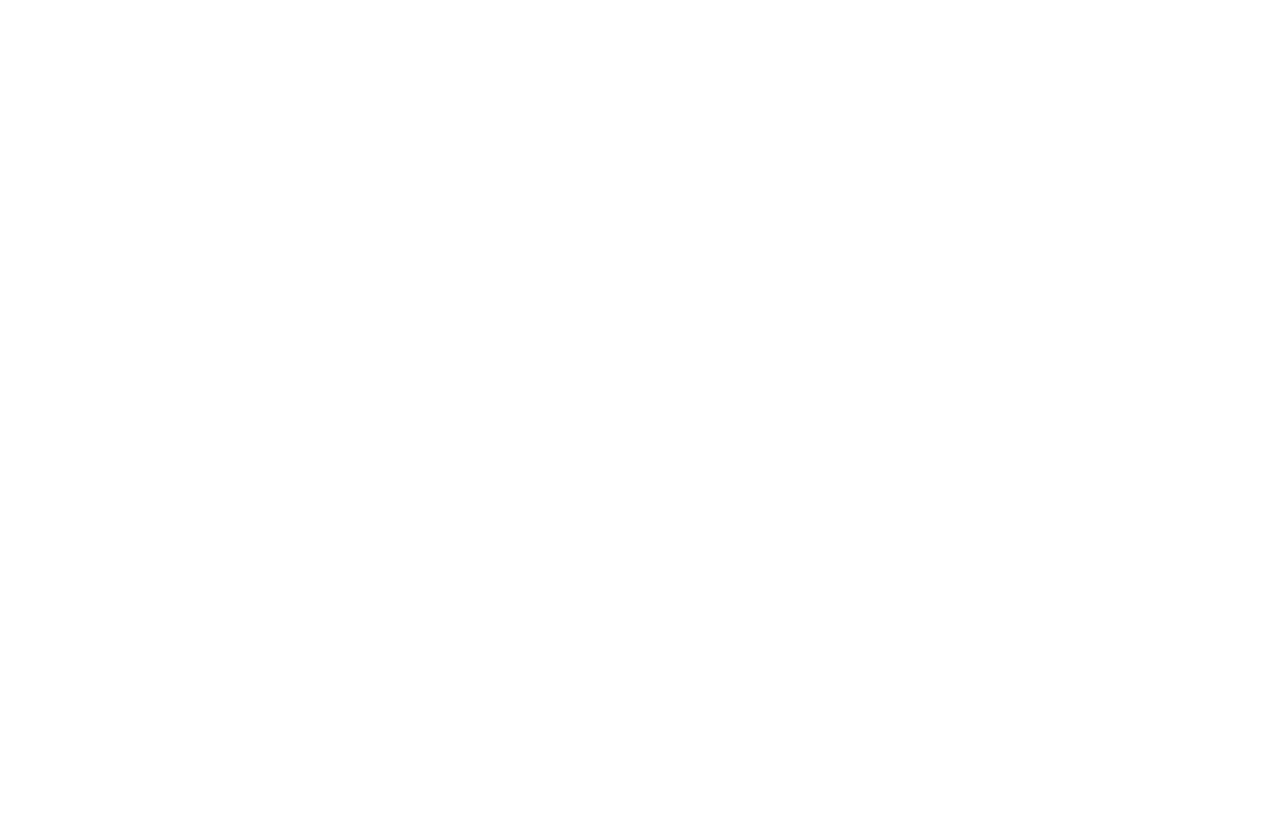
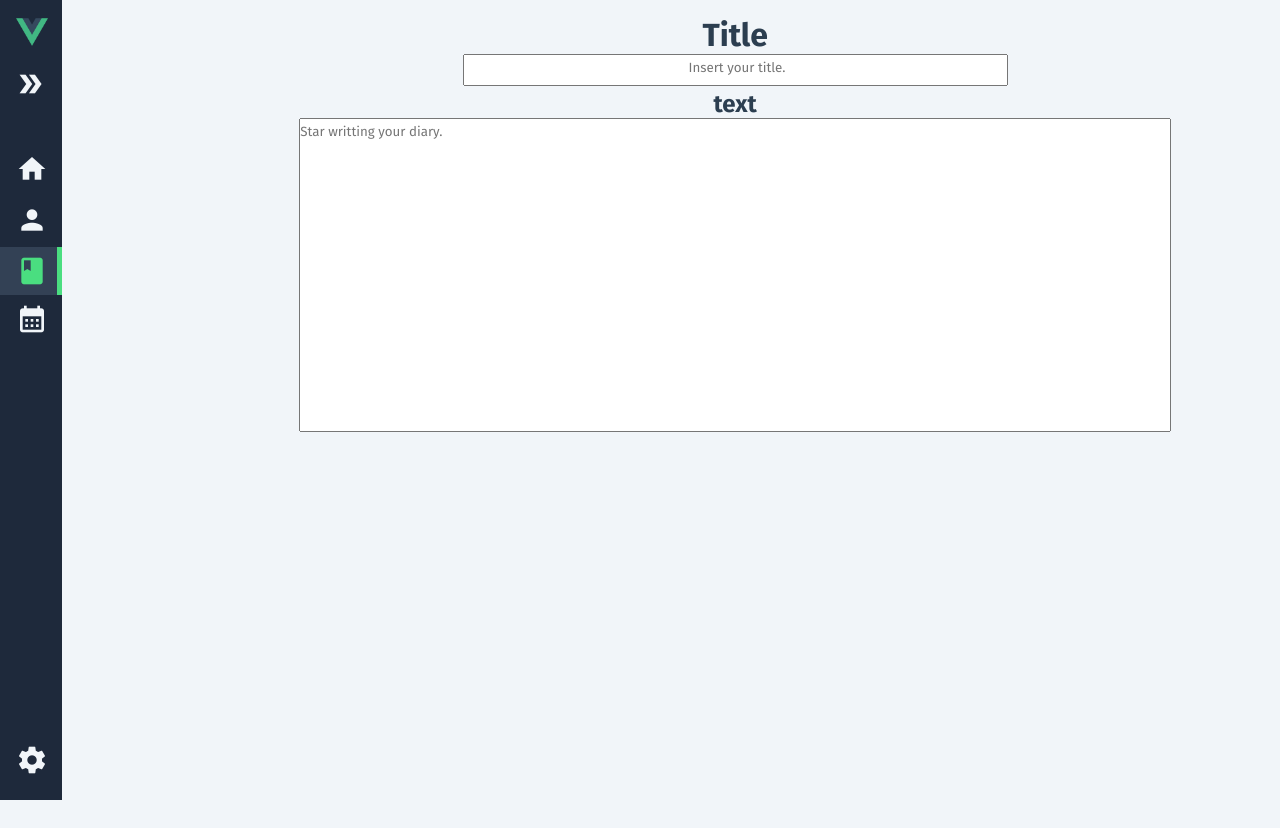
Before and after one commit to TomasOndrisak/Diary, a Vue app: page /diary in a window 1280 px wide. Before the commit this address had no page. Before the commit the page ends 800 px from the top, so only its background shows below. Built offline with nearby package versions, Linux system fonts and the light colour scheme.

Commit message:
navbar + diary 1.0

```diff
--- a/index.html
+++ b/index.html
@@ -9,6 +9,8 @@
 	<link rel="preconnect" href="https://fonts.gstatic.com" crossorigin>
 	<link href="https://fonts.googleapis.com/css2?family=Fira+Sans:ital,wght@0,400;0,700;0,900;1,400;1,700;1,900&display=swap" rel="stylesheet">
 	<link href="https://fonts.googleapis.com/css2?family=Material+Icons" rel="stylesheet">
+  <meta name="viewport" content="width=device-width, initial-scale=1.0">
+
 </head>
 <body>
   <div id="app"></div>
--- a/package.json
+++ b/package.json
@@ -6,6 +6,7 @@
     "build": "vite build"
   },
   "dependencies": {
+    "dayjs": "^1.11.5",
     "vue": "^3.0.4",
     "vue-router": "^4.1.5"
   },
--- a/src/App.vue
+++ b/src/App.vue
@@ -1,8 +1,57 @@
 <template>
   <div class="app">
+    <Sidebar />
     <router-view />
   </div>
 </template>
 
+<script>
+import Sidebar from "./components/Sidebar/Sidebar.vue";
+export default {
+  name: "App",
+  components: {
+    Sidebar,
+  },
+};
+</script>
+
 <style lang="scss">
+:root {
+  //variables
+  --primary: #4ade80;
+  --grey: #64748b;
+  --dark: #1e293b;
+  --dark-alt: #334155;
+  --light: #f1f5f9;
+  --sidebar-width: 300px;
+}
+* {
+  //resets vymaze margin padding boxing
+  margin: 0;
+  padding: 0;
+  box-sizing: border-box;
+  font-family: "Fira sans", sans-serif;
+}
+body {
+  background: var(--light); //znizi svetlost pozadia
+}
+button {
+  //buttony nemaju styling
+  cursor: pointer;
+  appearance: none;
+  border: none;
+  outline: none;
+  background: none;
+}
+.app {
+  display: flex;
+  main {
+    flex: 1 1 0;
+    padding: 2rem;
+    @media (max-width: 1024px) {
+      //pre ipady
+      padding-left: 6rem;
+    }
+  }
+}
 </style>
--- a/src/Views/About.vue
+++ b/src/Views/About.vue
@@ -1,6 +1,11 @@
 <template>
   <main class="about-page">
-    <h1>About</h1>
-    <p>About page</p>
+    <h1>About me</h1>
   </main>
 </template>
+
+<style scoped>
+img {
+  box-shadow: 10px 10px 5px #ccc;
+}
+</style>
--- /dev/null
+++ b/src/Views/Calendar.vue
@@ -0,0 +1,10 @@
+<template lang="">
+  <div>
+
+  </div>
+</template>
+<script>
+export default {};
+</script>
+<style lang="">
+</style>
--- /dev/null
+++ b/src/Views/Diary.vue
@@ -0,0 +1,61 @@
+<template>
+  <div class="input">
+    <h1>Title</h1>
+    <textarea
+      class="title"
+      v-model="title"
+      placeholder=" Insert your title."
+    ></textarea>
+    <h2>text</h2>
+    <textarea
+      class="text"
+      v-model="message"
+      placeholder="Star writting your diary."
+    ></textarea>
+
+    <div class="diary">
+      <Diary v-show="title || message" :message="message" :title="title" />
+    </div>
+  </div>
+</template>
+<script>
+import Diary from "../components/Diary/Diary.vue";
+export default {
+  components: { Diary },
+  data() {
+    return {
+      title: "",
+      message: "",
+    };
+  },
+};
+</script>
+
+<style lang="scss" scoped>
+.input {
+  box-sizing: content-box;
+  padding-top: 1rem;
+  padding-left: 10%;
+  width: 90%;
+  textarea.title {
+    width: 50% !important;
+    height: 2rem !important;
+    padding-top: 5px;
+    text-align: center;
+    resize: none;
+  }
+  textarea.text {
+    width: 80% !important;
+    height: 40% !important;
+    max-height: 40% !important;
+    padding-top: 5px;
+    resize: none;
+  }
+  .diary {
+    padding-top: 1rem;
+    width: 90%;
+    height: 50%;
+    padding-left: 10%;
+  }
+}
+</style>
--- a/src/Views/Home.vue
+++ b/src/Views/Home.vue
@@ -1,6 +1,6 @@
 <template>
   <main class="home-page">
-    <h1>Home</h1>
-    <p>Home page</p>
+    <h1>Diary app</h1>
+    <p>Make your own diary.</p>
   </main>
 </template>
--- /dev/null
+++ b/src/Views/Settings.vue
@@ -0,0 +1,6 @@
+<template>
+  <main class="settings-page">
+    <h1>Calendar</h1>
+    <p>Settings page</p>
+  </main>
+</template>
--- /dev/null
+++ b/src/components/Diary/Diary.vue
@@ -0,0 +1,35 @@
+<template>
+  <div class="border">
+    <h1>{{ title }}</h1>
+    <p style="white-space: pre-line">{{ message }}</p>
+  </div>
+</template>
+
+<script>
+export default {
+  props: ["message", "title"],
+};
+</script>
+
+<style lang="scss" scoped>
+h1 {
+  color: white;
+  padding-bottom: 1rem;
+}
+p {
+  padding-left: 5px;
+  text-align: left;
+  word-wrap: break-word;
+  color: white;
+}
+
+.border {
+  border-style: groove;
+  border-color: var(--primary);
+  background-color: var(--dark);
+  width: 100% !important;
+  max-height: 100% !important;
+  overflow: auto;
+  box-sizing: content-box;
+}
+</style>
--- /dev/null
+++ b/src/components/Sidebar/Sidebar.vue
@@ -0,0 +1,169 @@
+<template>
+  <aside :class="`${is_expanded && 'is-expanded'}`">
+    <div class="logo">
+      <img src="../../assets/logo.png" alt="vue" />
+    </div>
+
+    <div class="menu-toggle-wrap">
+      <button class="menu-toggle" @click="ToggleMenu">
+        <span class="material-icons">double_arrow</span>
+      </button>
+    </div>
+
+    <h3>Menu</h3>
+    <div class="menu">
+      <router-link class="button" to="/">
+        <span class="material-icons">home</span>
+        <span class="text">Home</span></router-link
+      >
+      <router-link class="button" to="/about">
+        <span class="material-icons">person</span>
+        <span class="text">About me</span></router-link
+      >
+      <router-link class="button" to="/diary">
+        <span class="material-icons">book</span>
+        <span class="text">Diary</span></router-link
+      >
+      <router-link class="button" to="/calendar">
+        <span class="material-icons">calendar_month</span>
+        <span class="text">Calendar</span></router-link
+      >
+    </div>
+    <!--Bottom panel-->
+    <div class="flex"></div>
+    <div class="menu">
+      <router-link class="button" to="/settings">
+        <span class="material-icons">settings</span>
+        <span class="text">Settings</span>
+      </router-link>
+    </div>
+  </aside>
+</template>
+<script setup>
+import { ref } from "vue";
+const is_expanded = ref(localStorage.getItem("is_expanded") === "true");
+
+const ToggleMenu = () => {
+  is_expanded.value = !is_expanded.value;
+  localStorage.setItem("is_expanded", is_expanded.value);
+};
+</script>
+
+<style lang="scss" scoped>
+aside {
+  display: flex;
+  flex-direction: column;
+  width: calc(2rem + 2rem);
+  overflow: hidden;
+  min-height: 100vh;
+  overflow: hidden;
+  padding: 1rem;
+
+  background-color: var(--dark);
+  color: var(--light);
+
+  transition: 0.2s ease-out;
+
+  .flex {
+    flex: 1 1 0;
+  }
+
+  .logo {
+    margin-bottom: 1rem;
+
+    img {
+      width: 2rem;
+    }
+  }
+
+  .menu-toggle-wrap {
+    display: flex;
+    justify-content: flex-end;
+    margin-bottom: 1rem;
+    position: relative;
+    top: 0;
+    transition: 0.2s ease-out;
+    .menu-toggle {
+      transition: 0.2s ease-out;
+      .material-icons {
+        font-size: 2rem;
+        color: var(--light);
+        transition: 0.2s ease-out;
+      }
+      &:hover {
+        .material-icons {
+          color: var(--primary);
+          transform: translateX(0.5rem);
+        }
+      }
+    }
+  }
+  h3,
+  .button .text {
+    opacity: 0;
+    transition: 0.3s ease-out;
+  }
+
+  h3 {
+    color: var(--grey);
+    font-size: 0.875rem;
+    margin-bottom: 0.5rem;
+    text-transform: uppercase;
+  }
+  .menu {
+    margin: 0 -1rem; // padding na element a nie na outside
+    .button {
+      display: flex;
+      align-items: center;
+      text-decoration: none;
+
+      padding: 0.5rem 1rem;
+      transition: 0.2s ease-out;
+      .material-icons {
+        font-size: 2rem;
+        color: var(--light);
+        transition: 0.2s ease-out;
+      }
+      .text {
+        color: var(--light);
+        transition: 0.2s ease-out;
+      }
+      &:hover,
+      &.router-link-exact-active {
+        background-color: var(--dark-alt);
+        .material-icons,
+        .text {
+          color: var(--primary);
+        }
+      }
+      &.router-link-exact-active {
+        border-right: 5px solid var(--primary);
+      }
+    }
+  }
+
+  &.is-expanded {
+    width: var(--sidebar-width);
+    .menu-toggle-wrap {
+      top: -3rem;
+      .menu-toggle {
+        transform: rotate(-180deg);
+      }
+    }
+    h3,
+    .button .text {
+      opacity: 1;
+    }
+    .button {
+      .material-icons {
+        margin-right: 1rem;
+      }
+    }
+  }
+
+  @media (max-width: 768px) {
+    position: fixed;
+    z-index: 99;
+  }
+}
+</style>
--- a/src/index.css
+++ b/src/index.css
@@ -4,5 +4,4 @@
   -moz-osx-font-smoothing: grayscale;
   text-align: center;
   color: #2c3e50;
-  margin-top: 60px;
 }
```
Also changed, not shown: src/router/index.js (+17 -1 lines), 1 other file (tests, documents, lock files or other folders).
